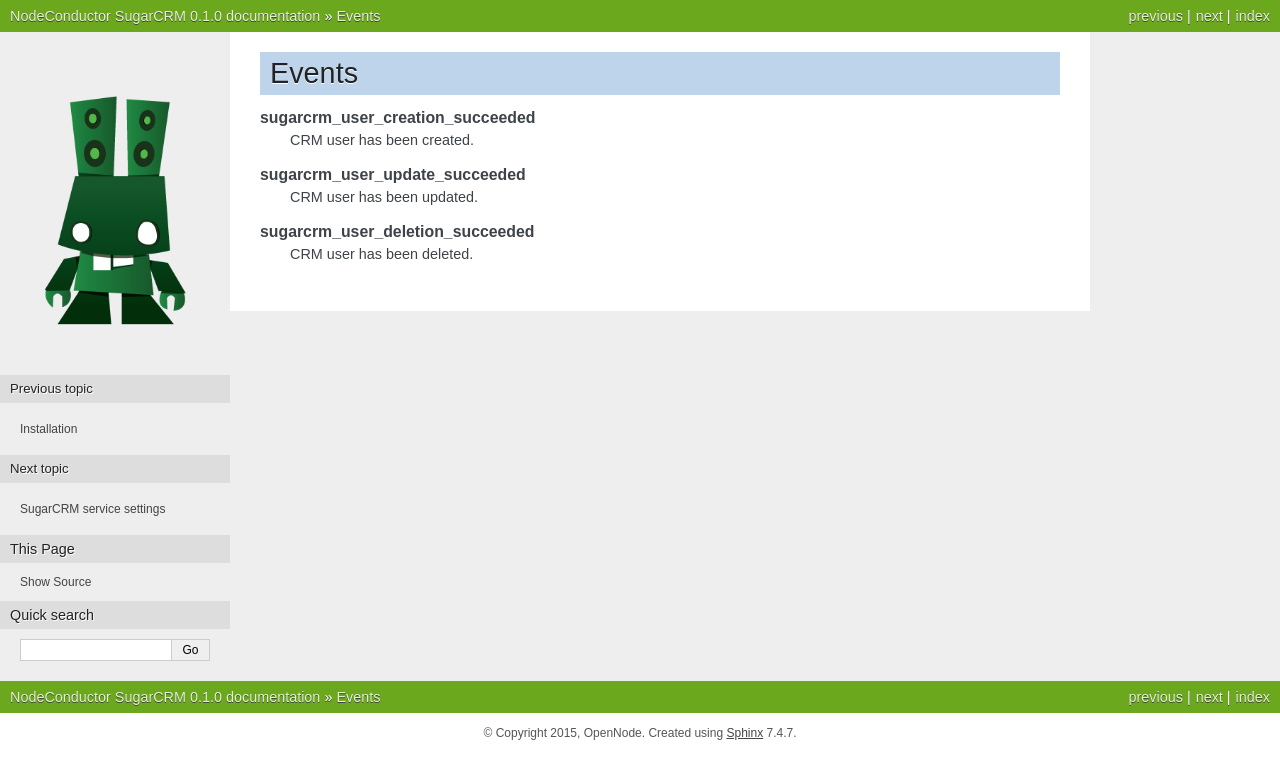
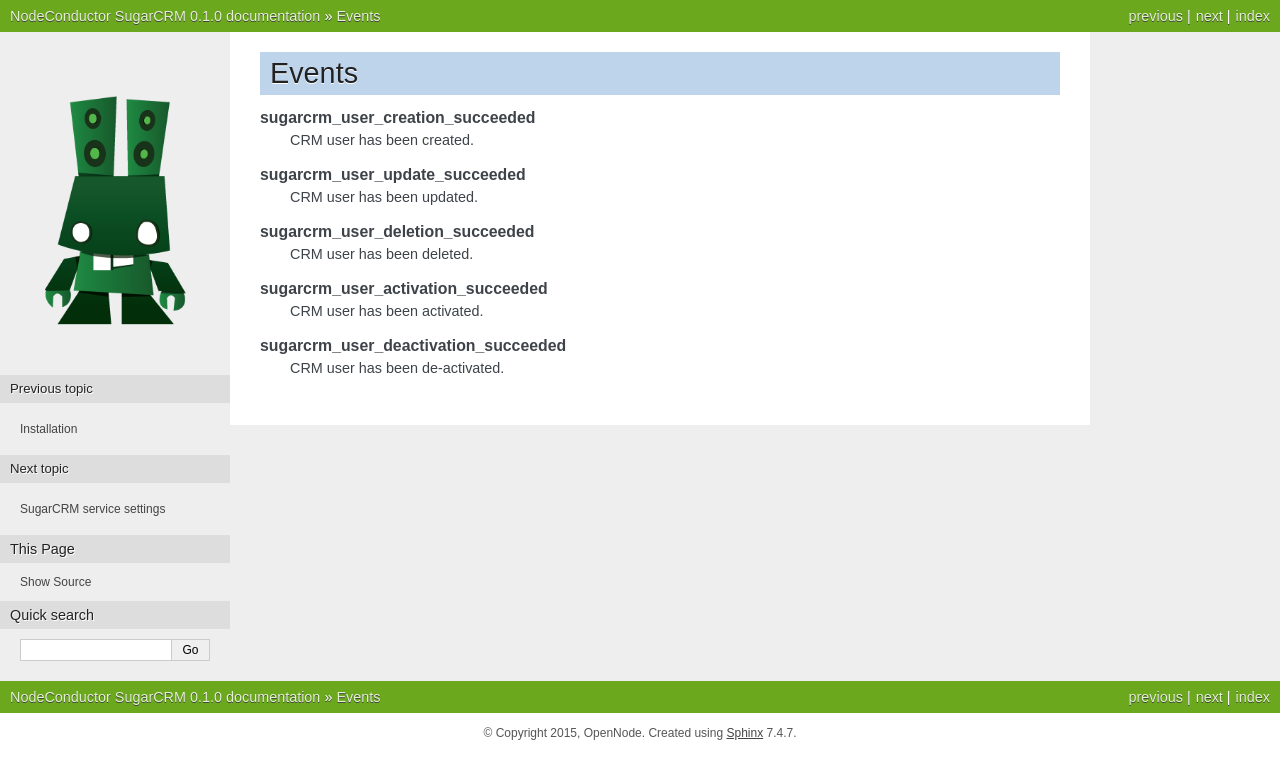
Before and after one commit to opennode/waldur-sugarcrm, a Sphinx documentation site: the page built from docs/events.rst, in a window 1280 px wide. Shown: the top 779 px of the page. Built offline with Sphinx 7.4.7, drawn with Linux system fonts in a browser that asks for light colours; the version number is read from the project's files by our own code.

Commit message:
Update docs

```diff
--- a/docs/events.rst
+++ b/docs/events.rst
@@ -11,3 +11,9 @@ Events
 
     **sugarcrm_user_deletion_succeeded**
         CRM user has been deleted.
+
+    **sugarcrm_user_activation_succeeded**
+        CRM user has been activated.
+
+    **sugarcrm_user_deactivation_succeeded**
+        CRM user has been de-activated.
```
